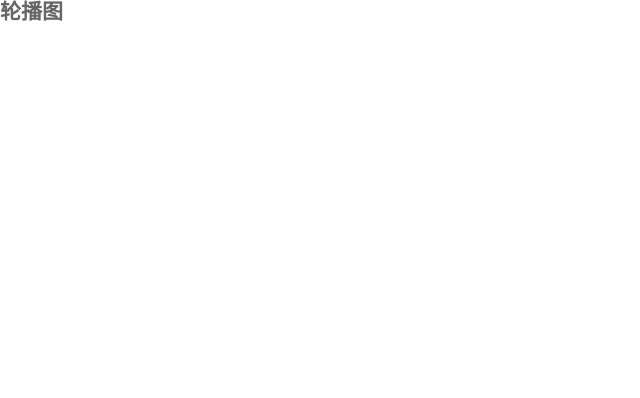
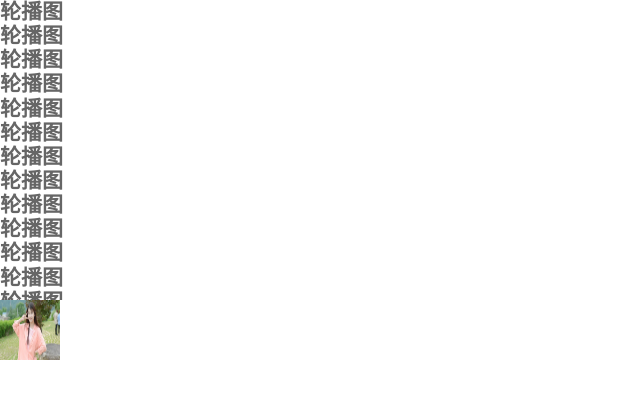
Before and after one commit to 3344622986ChenWJ/vue_suppermall, a Vue app: page / in a window 1280 px wide. Shown: the top 398 px of the page, without its empty margins (0-640 px from the left). Built offline with nearby package versions, Linux system fonts and the light colour scheme.

Commit message:
更新代码

```diff
--- a/package.json
+++ b/package.json
@@ -9,6 +9,7 @@
   },
   "dependencies": {
     "axios": "^0.27.2",
+    "better-scroll": "^2.4.2",
     "core-js": "^3.8.3",
     "vue": "^2.6.14",
     "vue-router": "^3.5.1"
--- a/src/App.vue
+++ b/src/App.vue
@@ -1,18 +1,111 @@
 <template>
   <div id="app">
-    <h2>轮播图</h2>
+    <scroll ref="top" class="scroll-bar-content">
+      <h2>轮播图</h2>
+      <h2>轮播图</h2>
+      <h2>轮播图</h2>
+      <h2>轮播图</h2>
+      <h2>轮播图</h2>
+      <h2>轮播图</h2>
+      <h2>轮播图</h2>
+      <h2>轮播图</h2>
+      <h2>轮播图</h2>
+      <h2>轮播图</h2>
+      <h2>轮播图</h2>
+      <h2>轮播图</h2>
+      <h2>轮播图</h2>
+      <h2>轮播图</h2>
+      <h2>轮播图</h2>
+      <h2>轮播图</h2>
+      <h2>轮播图</h2>
+      <h2>轮播图</h2>
+      <h2>轮播图</h2>
+      <h2>轮播图</h2>
+      <h2>轮播图</h2>
+      <h2>轮播图</h2>
+      <h2>轮播图</h2>
+      <h2>轮播图</h2>
+      <h2>轮播图</h2>
+      <h2>轮播图</h2>
+      <h2>轮播图</h2>
+      <h2>轮播图</h2>
+      <h2>轮播图</h2>
+      <h2>轮播图</h2>
+      <h2>轮播图</h2>
+      <h2>轮播图</h2>
+      <h2>轮播图</h2>
+      <h2>轮播图</h2>
+      <h2>轮播图</h2>
+      <h2>轮播图</h2>
+      <h2>轮播图</h2>
+      <h2>轮播图</h2>
+      <h2>轮播图</h2>
+      <h2>轮播图</h2>
+      <h2>轮播图</h2>
+      <h2>轮播图</h2>
+      <h2>轮播图</h2>
+      <h2>轮播图</h2>
+      <h2>轮播图</h2>
+      <h2>轮播图</h2>
+      <h2>轮播图</h2>
+      <h2>轮播图</h2>
+      <h2>轮播图</h2>
+      <h2>轮播图</h2>
+      <h2>轮播图</h2>
+      <h2>轮播图</h2>
+      <h2>轮播图</h2>
+      <h2>轮播图</h2>
+      <h2>轮播图</h2>
+      <h2>轮播图</h2>
+      <h2>轮播图</h2>
+      <h2>轮播图</h2>
+      <h2>轮播图</h2>
+      <h2>轮播图</h2>
+      <h2>轮播图</h2>
+      <h2>轮播图</h2>
+      <h2>轮播图</h2>
+      <h2>轮播图</h2>
+      <h2>轮播图</h2>
+      <h2>轮播图</h2>
+      <h2>轮播图</h2>
+      <h2>轮播图</h2>
+      <h2>轮播图</h2>
+      <h2>轮播图</h2>
+    </scroll>
+    <!--监听组件的点击（其他事件也行）事件:@click.native-->
+    <back-top @click.native="backTop()"></back-top>
   </div>
 </template>
 
 <script>
+  import Scroll from "@/bscroll/ScrollTest";
+  import BackTop from "@/bscroll/BackTop";
+
   export default {
     name: 'App',
     components: {
-
+      Scroll,
+      BackTop
+    },
+    methods: {
+      backTop() {
+        console.log('触发组件点击事件');
+        //方法一
+        //this.$refs.top:拿到这个组件(scroll)对象
+        //this.$refs.top.scroll:访问这个组件里面的对象
+        //this.$refs.top.scroll.scrollTo(0,0,500)//在500毫秒内返回顶部
+        //方法二：调用组件(scroll)里面的方法，并传参
+        this.$refs.top.GoBackTop(0,0,500);
+      }
     }
   }
 </script>
 
 <style>
   @import "assets/css/base.css";
+
+  .scroll-bar-content {
+    height: 300px;
+    overflow: hidden;
+  }
 </style>
--- /dev/null
+++ b/src/bscroll/BackTop.vue
@@ -0,0 +1,22 @@
+<template>
+  <div class="back-top">
+    <img src="@/assets/img/iu.png">
+  </div>
+</template>
+
+<script>
+export default {
+  name: "BackTop"
+}
+</script>
+
+<style scoped>
+  .back-top {
+    position: fixed;
+  }
+
+  .back-top img {
+    width: 60px;
+    height: 60px;
+  }
+</style>
--- /dev/null
+++ b/src/bscroll/ScrollTest.vue
@@ -0,0 +1,36 @@
+<template>
+  <div class="wrapper" ref="refWrapper">
+    <div class="content">
+      <slot></slot>
+    </div>
+  </div>
+</template>
+
+<script>
+  //引入
+  import BScroll from 'better-scroll'
+
+export default {
+  name: "ScrollTest",
+  data() {
+    return {
+      scroll: null
+    }
+  },
+  //实现一个生命周期函数
+  mounted() {
+    this.scroll = new BScroll(this.$refs.refWrapper,{
+
+    })
+  },
+  methods: {
+    GoBackTop(x,y,time) {
+      this.scroll.scrollTo(x,y,time);
+    }
+  }
+}
+</script>
+
+<style scoped>
+
+</style>
```
Also changed, not shown: src/assets/img/iu.png (added), 1 other file (tests, documents, lock files or other folders).
